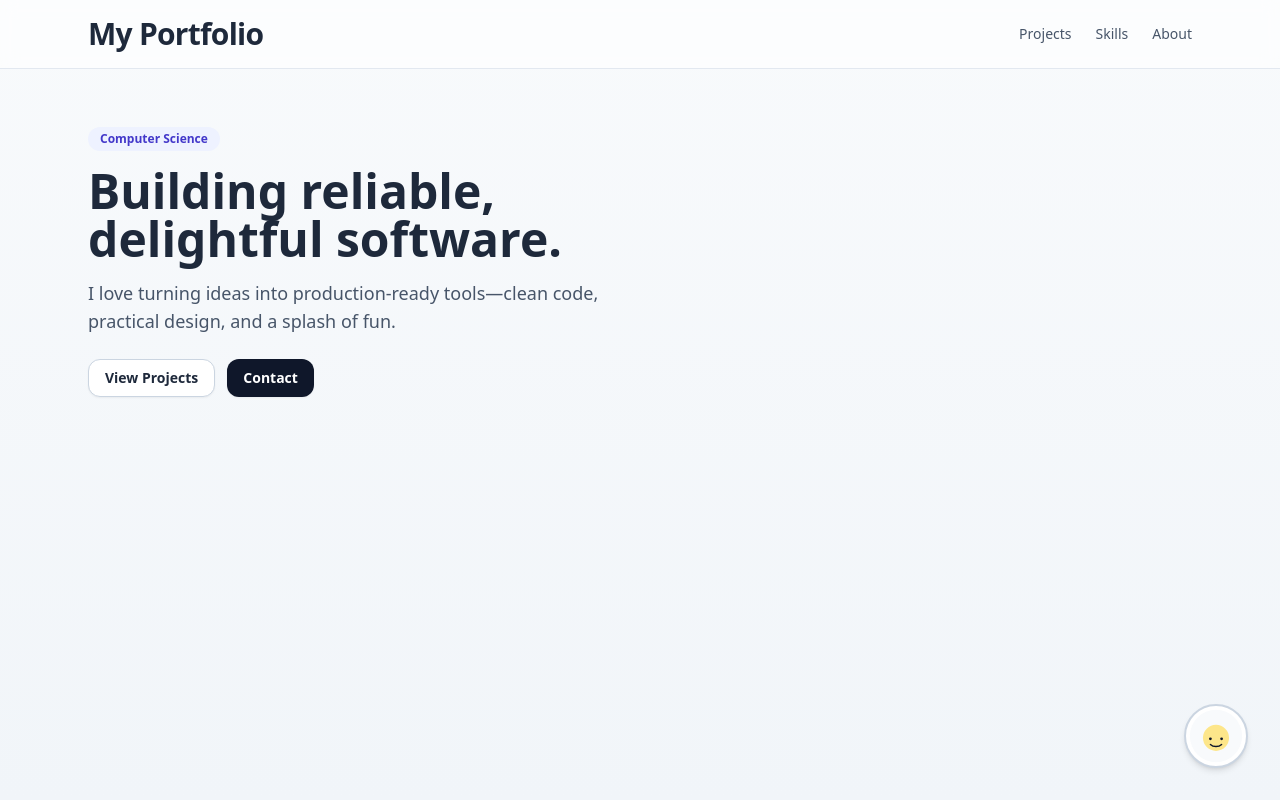
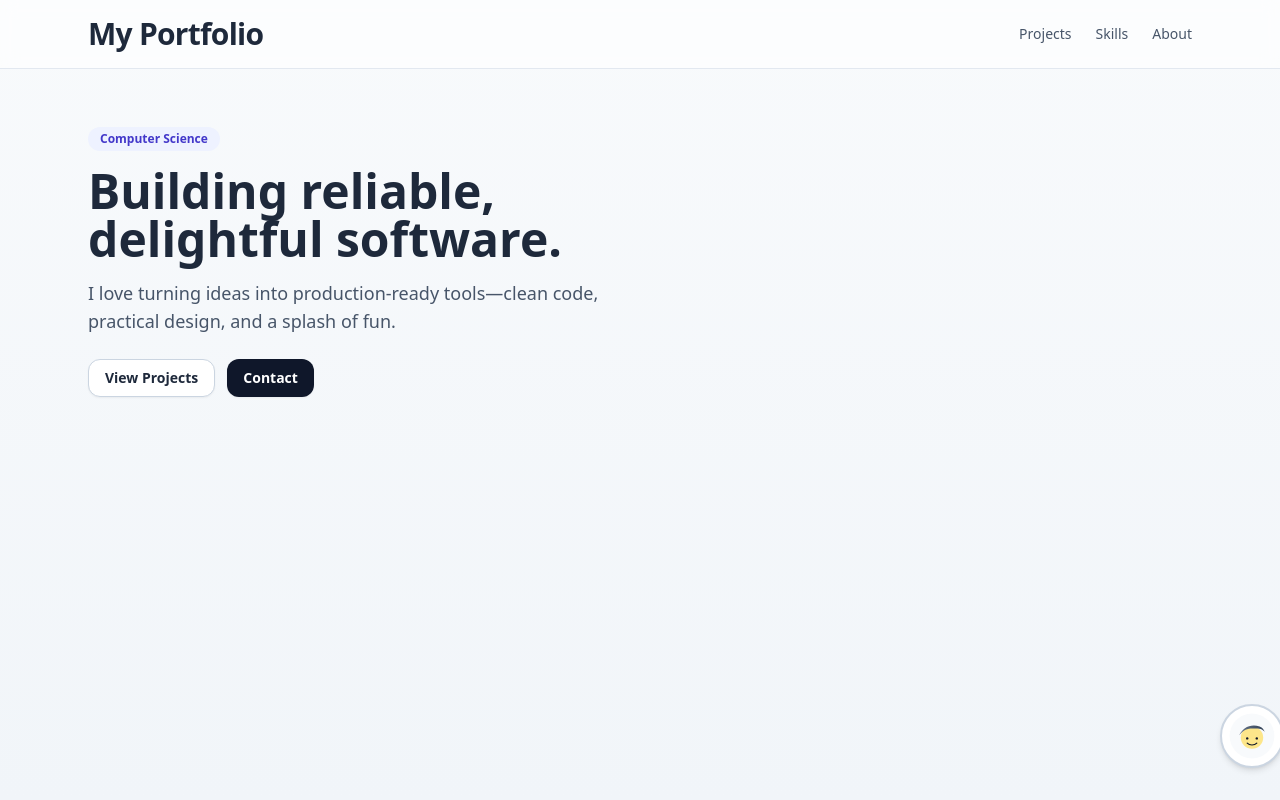
Before and after one commit to LuisHernandez9/Portfolio, a React (Vite) app: page / in a window 1280 px wide. Built offline with nearby package versions, Linux system fonts and the light colour scheme.

Commit message:
Refactor FloatingAvatar component and imports

```diff
--- a/src/App.jsx
+++ b/src/App.jsx
@@ -1,7 +1,6 @@
 import React from "react";
-// (Optional) remove these if you’re not using them in this file:
-// import { motion, AnimatePresence } from "framer-motion";
-// import { Mail, Github, Linkedin } from "lucide-react";
+import { motion, AnimatePresence } from "framer-motion";
+import { Mail, Github, Linkedin } from "lucide-react";
 
 export default function App() {
   return (
@@ -49,51 +48,124 @@ export default function App() {
 
 function FloatingAvatar() {
   const [open, setOpen] = React.useState(false);
+  const boxRef = React.useRef(null);
+
+  // Close on outside click
+  React.useEffect(() => {
+    function onClick(e) {
+      if (open && boxRef.current && !boxRef.current.contains(e.target)) {
+        setOpen(false);
+      }
+    }
+    function onEsc(e) {
+      if (e.key === "Escape") setOpen(false);
+    }
+    window.addEventListener("mousedown", onClick);
+    window.addEventListener("keydown", onEsc);
+    return () => {
+      window.removeEventListener("mousedown", onClick);
+      window.removeEventListener("keydown", onEsc);
+    };
+  }, [open]);
+
+  // For touch devices: toggle on click
+  const toggle = () => setOpen((v) => !v);
 
   return (
-    <div className="fixed right-6 bottom-6 md:right-8 md:bottom-8 select-none">
     <div
+      className="fixed bottom-8 right-0 z-50 pr-2 select-none"
+      onMouseLeave={() => setOpen(false)}
+      aria-live="polite"
+    >
+      <div
+        ref={boxRef}
         className="relative"
         onMouseEnter={() => setOpen(true)}
-        onMouseLeave={() => setOpen(false)}
-        tabIndex={0}
-        aria-label="Chat avatar — hover to see contact info"
       >
-        {/* Avatar head (always visible) */}
-        <div className="size-16 rounded-full border-2 border-slate-300 bg-white shadow-md grid place-items-center cursor-pointer">
+        {/* Head (always visible, peeking from the side) */}
+        <motion.button
+          type="button"
+          aria-label="Open contact avatar"
+          onClick={toggle}
+          className="outline-none"
+          initial={false}
+          animate={{ x: open ? 0 : 12 }}      // 12px pushed off-screen when closed
+          transition={{ type: "spring", stiffness: 220, damping: 18 }}
+        >
+          <div className="rounded-full border-2 border-slate-300 bg-white shadow-md grid place-items-center w-16 h-16 cursor-pointer">
             <AvatarHead />
           </div>
+        </motion.button>
 
-        {/* Popup */}
+        {/* Expanded: body + speech bubble (to the LEFT of the avatar) */}
+        <AnimatePresence>
           {open && (
-          <div className="absolute -top-48 right-0 flex items-end gap-3">
+            <motion.div
+              initial={{ opacity: 0, x: 16 }}
+              animate={{ opacity: 1, x: 0 }}
+              exit={{ opacity: 0, x: 16 }}
+              transition={{ type: "spring", stiffness: 240, damping: 20 }}
+              className="absolute bottom-0 right-16 flex items-end gap-3"
+            >
               {/* Speech bubble */}
-            <div className="max-w-[260px] rounded-2xl border border-slate-200 bg-white p-4 shadow-xl">
+              <div className="max-w-[280px] rounded-2xl border border-slate-200 bg-white p-4 shadow-xl">
                 <div className="text-sm font-semibold">Let’s connect</div>
-              <ul className="mt-2 space-y-2 text-sm">
-                <li><a href="mailto:you@example.com" className="hover:underline">you@example.com</a></li>
-                <li><a href="https://github.com/yourhandle" target="_blank" rel="noreferrer" className="hover:underline">github.com/yourhandle</a></li>
-                <li><a href="https://linkedin.com/in/yourhandle" target="_blank" rel="noreferrer" className="hover:underline">linkedin.com/in/yourhandle</a></li>
+                <ul className="mt-2 space-y-2 text-sm text-slate-700">
+                  <li className="flex items-center gap-2">
+                    <Mail className="w-4 h-4" />
+                    <a className="hover:underline" href="mailto:you@example.com">you@example.com</a>
+                  </li>
+                  <li className="flex items-center gap-2">
+                    <Github className="w-4 h-4" />
+                    <a className="hover:underline" href="https://github.com/yourhandle" target="_blank" rel="noreferrer">
+                      github.com/yourhandle
+                    </a>
+                  </li>
+                  <li className="flex items-center gap-2">
+                    <Linkedin className="w-4 h-4" />
+                    <a className="hover:underline" href="https://www.linkedin.com/in/yourhandle" target="_blank" rel="noreferrer">
+                      linkedin.com/in/yourhandle
+                    </a>
+                  </li>
                 </ul>
+
+                {/* Little tail on the right edge of the bubble */}
+                <div className="absolute bottom-3 -right-2 w-0 h-0 border-y-8 border-y-transparent border-l-8 border-l-white drop-shadow" />
               </div>
 
               {/* Full avatar body */}
-            <div className="w-32 rounded-2xl border-2 border-slate-300 bg-white shadow-xl">
+              <motion.div
+                initial={{ y: 16, opacity: 0 }}
+                animate={{ y: 0, opacity: 1 }}
+                exit={{ y: 8, opacity: 0 }}
+                transition={{ type: "spring", stiffness: 220, damping: 18 }}
+                className="w-32 rounded-2xl border-2 border-slate-300 bg-white shadow-xl"
+              >
+                <div className="p-3">
                   <AvatarFull />
                 </div>
-          </div>
+              </motion.div>
+            </motion.div>
           )}
+        </AnimatePresence>
       </div>
     </div>
   );
 }
 
+/* Simple SVGs — swap with your art anytime */
 function AvatarHead() {
   return (
-    <svg viewBox="0 0 120 120" className="w-14 h-14">
-      {/* TODO: paste the head SVG you had earlier */}
+    <svg viewBox="0 0 120 120" className="w-12 h-12">
+      <defs>
+        <linearGradient id="hair" x1="0" x2="1">
+          <stop offset="0%" stopColor="#64748b" />
+          <stop offset="100%" stopColor="#334155" />
+        </linearGradient>
+      </defs>
       <circle cx="60" cy="60" r="56" fill="#f8fafc" />
       <circle cx="60" cy="64" r="28" fill="#fde68a" />
+      <path d="M28 58c8-18 28-30 51-22 8 3 10 7 13 14-6-10-19-9-31-9-12 0-23 3-33 17z" fill="url(#hair)" />
       <circle cx="48" cy="66" r="3" fill="#0f172a" />
       <circle cx="72" cy="66" r="3" fill="#0f172a" />
       <path d="M48 78c6 6 18 6 24 0" stroke="#0f172a" strokeWidth="3" fill="none" strokeLinecap="round" />
@@ -104,9 +176,19 @@ function AvatarHead() {
 function AvatarFull() {
   return (
     <svg viewBox="0 0 200 240" className="w-full h-auto">
-      {/* TODO: paste the full-body SVG you had earlier */}
+      <defs>
+        <linearGradient id="shirt" x1="0" x2="1">
+          <stop offset="0%" stopColor="#a78bfa" />
+          <stop offset="100%" stopColor="#60a5fa" />
+        </linearGradient>
+      </defs>
       <circle cx="100" cy="70" r="36" fill="#fde68a" />
-      <path d="M52 210c0-40 22-72 48-72s48 32 48 72H52z" fill="#a78bfa" />
+      <path d="M64 65c10-22 36-36 65-26 10 4 12 8 16 16-8-12-24-11-40-11-16 0-29 4-41 21z" fill="#334155" />
+      <circle cx="88" cy="76" r="4" fill="#0f172a" />
+      <circle cx="112" cy="76" r="4" fill="#0f172a" />
+      <path d="M86 92c9 9 27 9 36 0" stroke="#0f172a" strokeWidth="4" fill="none" strokeLinecap="round" />
+      <path d="M52 210c0-40 22-72 48-72s48 32 48 72H52z" fill="url(#shirt)" />
+      <rect x="88" y="132" width="24" height="28" rx="6" fill="#475569" />
     </svg>
   );
 }
```
Lines whose indentation alone changed are shown as unchanged.
